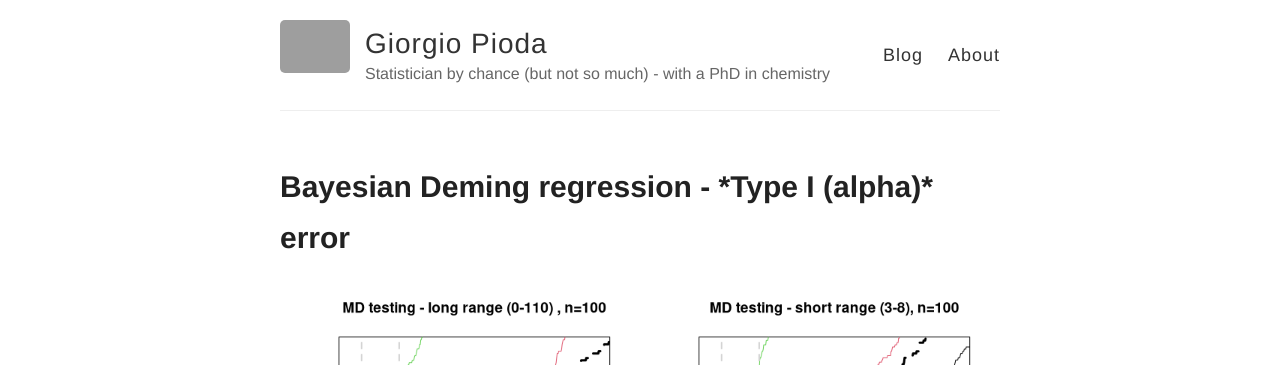
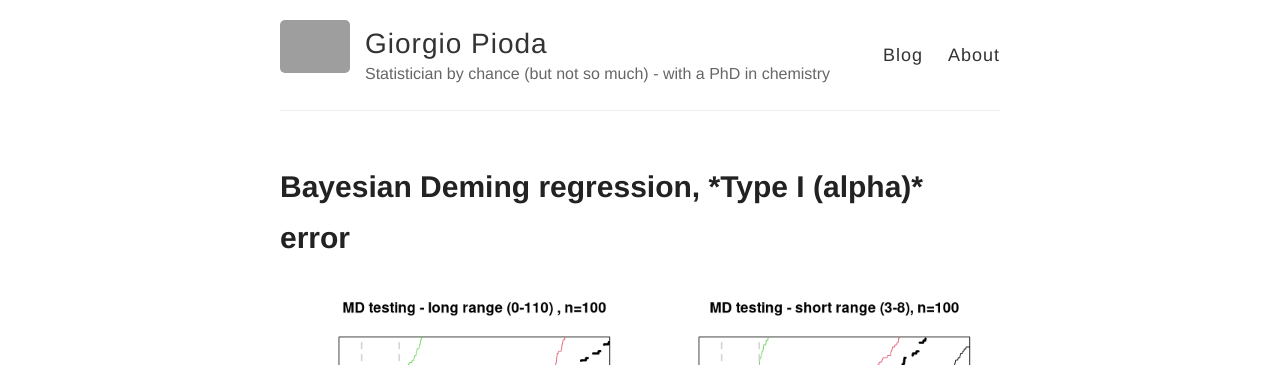
Before and after one commit to piodag/piodag.github.io, a Jekyll site: the page built from _posts/2024-3-28-BayDemAlphaOne.md, in a window 1280 px wide. Shown: the top 365 px of the page. Built offline with Jekyll 4.4.1, drawn with Linux system fonts in a browser that asks for light colours; grey boxes are pictures that could not be loaded.

Commit message:
Alpha comma

```diff
--- a/_posts/2024-3-28-BayDemAlphaOne.md
+++ b/_posts/2024-3-28-BayDemAlphaOne.md
@@ -1,6 +1,6 @@
 ---
 layout: post
-title: "Bayesian Deming regression - *Type I (alpha)* error"
+title: "Bayesian Deming regression, *Type I (alpha)* error"
 date: 2024-03-28 13:30:00
 ---
 
```
